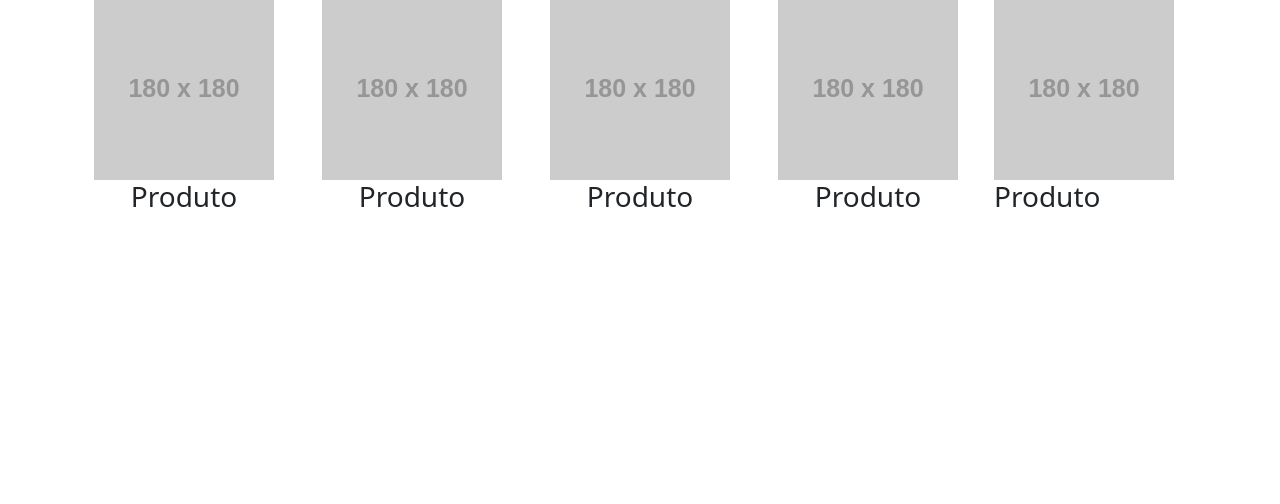
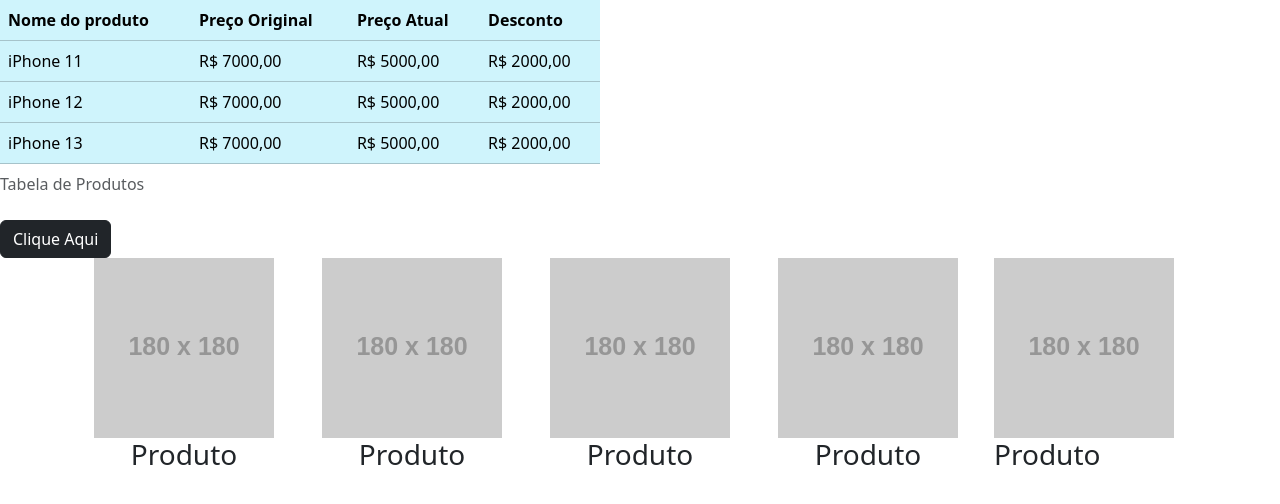
Before and after one commit to dojoduvi/EBAC-M11-Aula02, a plain HTML site: page index.html in a window 1280 px wide. Drawn offline with nearby package versions, Linux system fonts and the light colour scheme; placeholder pictures from the web are drawn by us.

Commit message:
Atualização geral

```diff
--- a/index.html
+++ b/index.html
@@ -8,6 +8,36 @@
     <title>Bootstrap</title>
 </head>
 <body>
+    <table class="table table-info" style="max-width: 600px;">
+        <caption>Tabela de Produtos</caption>
+        <thead>
+            <th>Nome do produto</th>
+            <th>Preço Original</th>
+            <th>Preço Atual</th>
+            <th>Desconto</th>
+        </thead>
+        <tbody>
+            <tr>
+                <td>iPhone 11</td>
+                <td>R$ 7000,00</td>
+                <td>R$ 5000,00</td>
+                <td>R$ 2000,00</td>
+            </tr>
+            <tr>
+                <td>iPhone 12</td>
+                <td>R$ 7000,00</td>
+                <td>R$ 5000,00</td>
+                <td>R$ 2000,00</td>
+            </tr>
+            <tr>
+                <td>iPhone 13</td>
+                <td>R$ 7000,00</td>
+                <td>R$ 5000,00</td>
+                <td>R$ 2000,00</td>
+            </tr>
+        </tbody>
+    </table>
+    <button class="btn btn-dark">Clique Aqui</button>
     <div class="container">
         <div class="row">
             <div class="col" style="text-align: center;">
```
